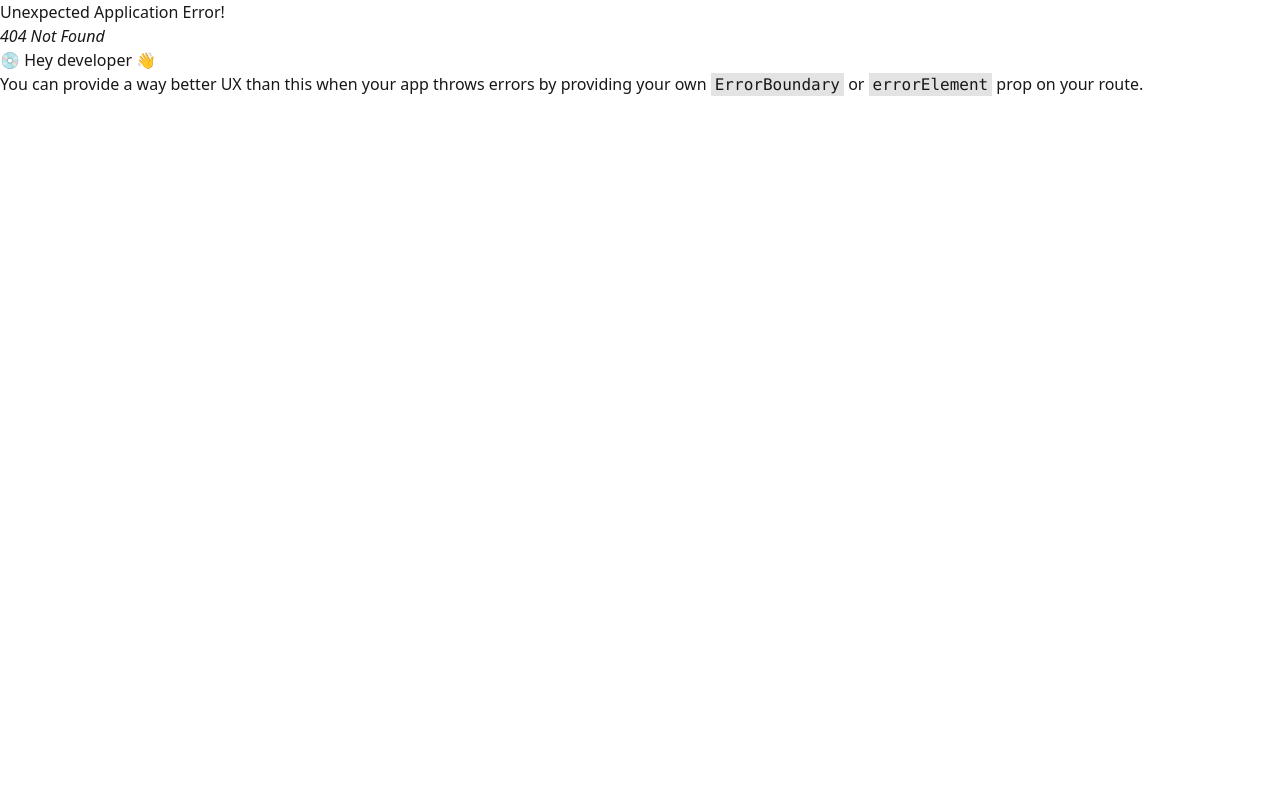
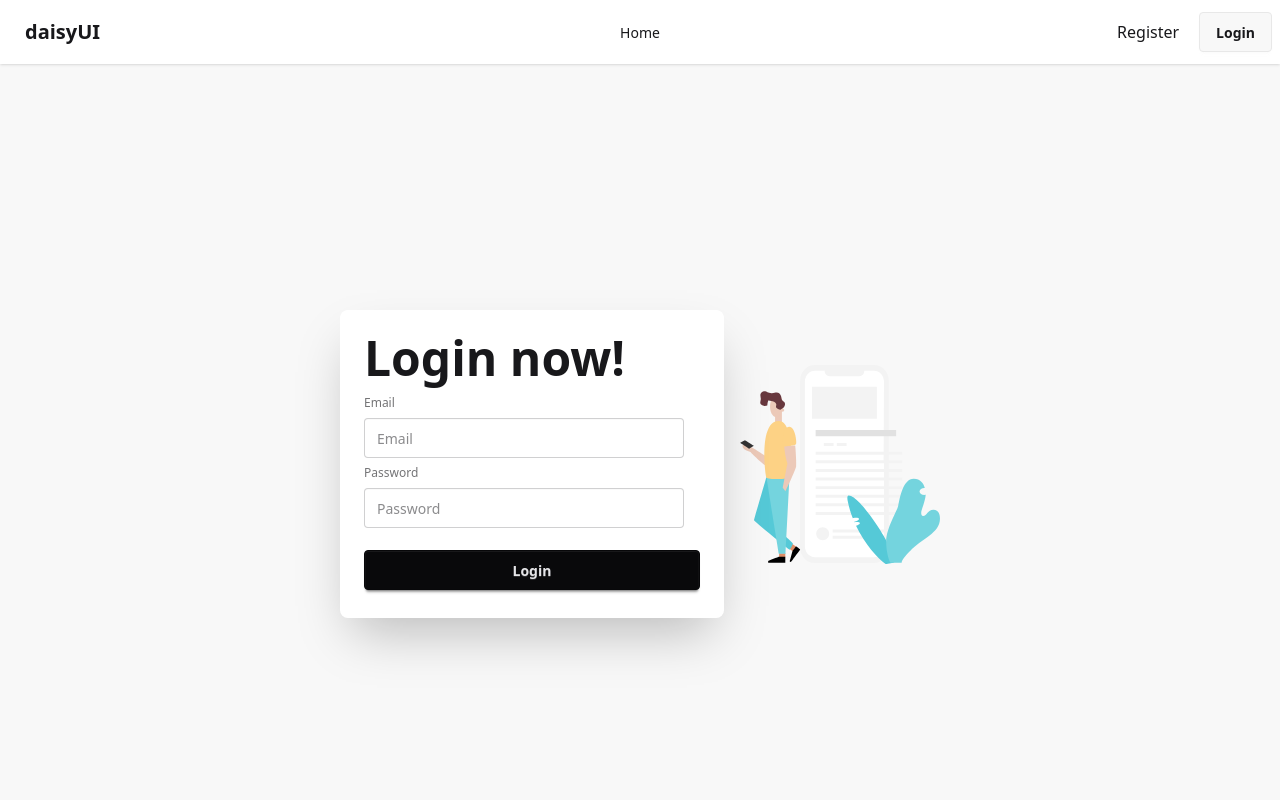
Before and after one commit to mintusikder/career-code, a React (Vite) app in the folder client/: page /login in a window 1280 px wide. Before the commit this address had no page. Shown: the top 800 px of the page. Built offline with nearby package versions, Linux system fonts and the light colour scheme; no server answers.

Commit message:
added logOut

```diff
--- a/client/src/pages/Authentication/Login.jsx
+++ b/client/src/pages/Authentication/Login.jsx
@@ -1,10 +1,59 @@
-import React from 'react';
+import React, { use } from 'react';
+import registerLottie from "../../assets/register.json";
+import { AuthContext } from '../../provider/AuthProvider';
+import Lottie from 'lottie-react';
+const Login = () => {
+    const {loginUser} = use(AuthContext)
+      const handelLogin = (e) => {
+    e.preventDefault();
+    const form = e.target;
+    const email = form.email.value;
+    const password = form.password.value;
+    console.log(email, password);
+    loginUser(email,password)
+    .then(result =>{
+      console.log(result)
+    }).catch(error =>{
+      console.log(error)
+    })
+  };
+    return (
+     <div className="hero bg-base-200 min-h-screen">
+      <div className="hero-content flex-col lg:flex-row-reverse">
+        <div className="text-center lg:text-left">
+          <Lottie
+            style={{ width: "200px" }}
+            animationData={registerLottie}
+            loop={true}
+          >
+            {" "}
+          </Lottie>
+        </div>
+        <div className="card bg-base-100 w-full max-w-sm shrink-0 shadow-2xl">
+          <div className="card-body">
+            <h1 className="text-5xl font-bold">Login now!</h1>
+            <form onSubmit={handelLogin} className="fieldset">
+              <label className="label">Email</label>
+              <input
+                type="email"
+                className="input"
+                name="email"
+                placeholder="Email"
+              />
+              <label className="label">Password</label>
+              <input
+                type="password"
+                name="password"
+                className="input"
+                placeholder="Password"
+              />
 
-const Login = () => {
-    return (
-        <div>
-
+              <button className="btn btn-neutral mt-4">Login</button>
+            </form>
+          </div>
         </div>
+      </div>
+    </div>
     );
 };
 
--- a/client/src/pages/Authentication/Register.jsx
+++ b/client/src/pages/Authentication/Register.jsx
@@ -1,13 +1,22 @@
 import Lottie from "lottie-react";
-import React from "react";
+import React, { use } from "react";
 import registerLottie from "../../assets/register.json";
+import { AuthContext } from "../../provider/AuthProvider";
 const Register = () => {
+  const { createUser } = use(AuthContext);
   const handelRegister = (e) => {
     e.preventDefault();
     const form = e.target;
     const email = form.email.value;
     const password = form.password.value;
     console.log(email, password);
+    createUser(email, password)
+      .then((result) => {
+        console.log(result);
+      })
+      .catch((error) => {
+        console.log(error);
+      });
   };
   return (
     <div className="hero bg-base-200 min-h-screen">
@@ -40,7 +49,7 @@ const Register = () => {
                 placeholder="Password"
               />
 
-              <button className="btn btn-neutral mt-4">Login</button>
+              <button className="btn btn-neutral mt-4">Register</button>
             </form>
           </div>
         </div>
--- a/client/src/pages/Shared/Navbar.jsx
+++ b/client/src/pages/Shared/Navbar.jsx
@@ -1,14 +1,22 @@
-import React from "react";
+import React, { use } from "react";
 import { Link, NavLink } from "react-router";
+import { AuthContext } from "../../provider/AuthProvider";
 
 const Navbar = () => {
+  const { user, logOut } = use(AuthContext);
   const nav = (
     <>
-
-        <NavLink to={"/"}>Home</NavLink>
-
+      <NavLink to={"/"}>Home</NavLink>
     </>
   );
+
+  const handelLogOut = () => {
+    logOut()
+      .then(() => {})
+      .catch((error) => {
+        console.log(error);
+      });
+  };
   return (
     <div className="navbar bg-base-100 shadow-sm">
       <div className="navbar-start">
@@ -43,8 +51,18 @@ const Navbar = () => {
         <ul className="menu menu-horizontal px-1">{nav}</ul>
       </div>
       <div className="navbar-end gap-5">
-        <Link to={"/register"} >Register</Link>
-        <Link to={"/login"} className="btn">Login</Link>
+        {user ? (
+          <button onClick={() => handelLogOut()} className="btn">
+            Sign Out
+          </button>
+        ) : (
+          <>
+            <Link to={"/register"}>Register</Link>
+            <Link to={"/login"} className="btn">
+              Login
+            </Link>
+          </>
+        )}
       </div>
     </div>
   );
--- /dev/null
+++ b/client/src/provider/AuthProvider.jsx
@@ -0,0 +1,45 @@
+import React, { createContext, useEffect, useState } from "react";
+import { createUserWithEmailAndPassword, onAuthStateChanged, signInWithEmailAndPassword, signOut } from "firebase/auth";
+import { auth } from "../firebase/firebase.config";
+
+export const AuthContext = createContext(null);
+const AuthProvider = ({ children }) => {
+  const [loading, setLoading] = useState(true);
+  const [user,setUser] = useState(null)
+  const createUser = ( email, password) => {
+    setLoading(true);
+    return createUserWithEmailAndPassword(auth,email, password);
+  }
+  //login user
+  const loginUser = ( email, password) => {
+    setLoading(true);
+    return signInWithEmailAndPassword(auth,email, password);
+  };
+  //logout
+  const logOut = () =>{
+    return signOut(auth)
+  }
+useEffect(() =>{
+     const unSubscribe = onAuthStateChanged(auth,currentUser =>{
+        setUser(currentUser)
+        setLoading(false)
+        console.log("us",currentUser)
+
+     })
+     return () => unSubscribe()
+},[])
+
+
+  const userInfo = {
+    createUser,
+    loginUser,
+    logOut,
+    loading,
+    user,
+  };
+  return (
+    <AuthContext.Provider value={userInfo}>{children}</AuthContext.Provider>
+  );
+};
+
+export default AuthProvider;
--- a/client/src/router/Router.jsx
+++ b/client/src/router/Router.jsx
@@ -3,6 +3,7 @@ import { createBrowserRouter } from "react-router";
 import Home from "../pages/Home/Home";
 import Main from "../layout/Main";
 import Register from "../pages/Authentication/Register";
+import Login from "../pages/Authentication/Login";
 
 export const router = createBrowserRouter([
   {
@@ -17,6 +18,10 @@ export const router = createBrowserRouter([
         path: "/register",
         Component: Register,
       },
+      {
+        path: "/login",
+        Component: Login,
+      },
     ],
   },
 ]);
```
Also changed, not shown: client/src/main.jsx (+12 -9 lines), client/src/firebase/firebase.config.js (line endings or trailing spaces).
